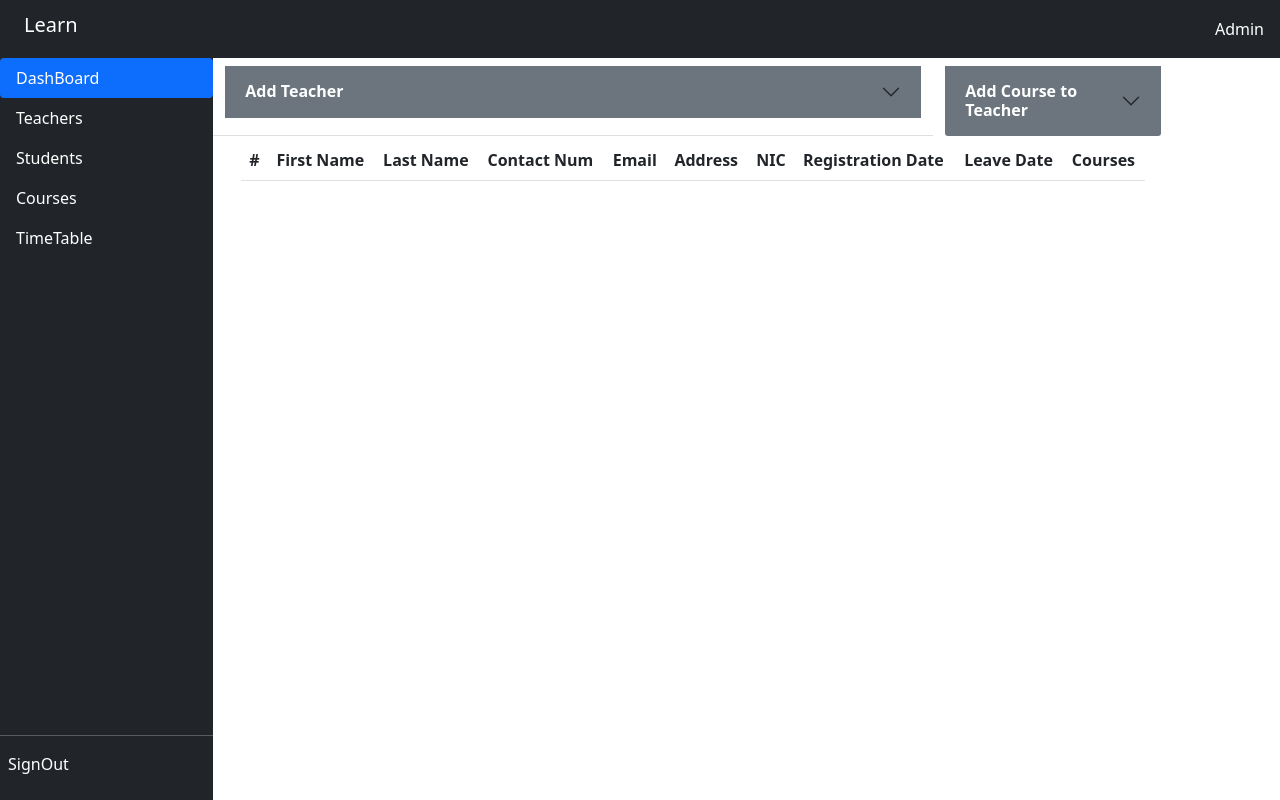
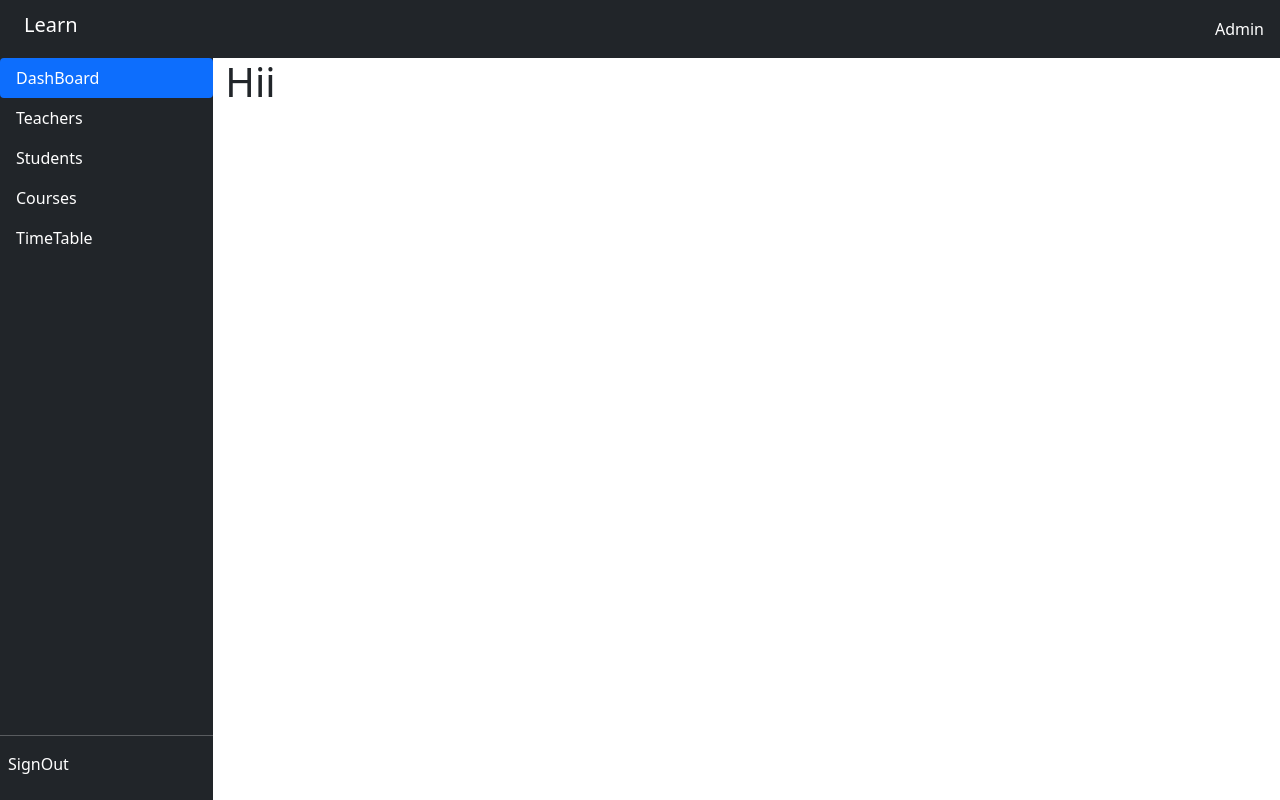
Before and after one commit to krishan30/Student-Management-System, a React (Create React App) app in the folder fe/: page /Admin/dashboard in a window 1280 px wide. Built offline with nearby package versions, Linux system fonts and the light colour scheme.

Commit message:
landing page changed

```diff
--- a/fe/src/App.js
+++ b/fe/src/App.js
@@ -1,34 +1,24 @@
 import React from "react";
-import { BrowserRouter as Router, Route, Routes } from "react-router-dom";
-import Teacher from "./pages/admin/adminTeacher";
-import AdminCourse from "./pages/admin/adminCourse";
-import AdminStudent from "./pages/admin/adminStudent";
-import AdminHeader from "./components/adminHeader";
-import Sidebar from "./components/adminSideBar";
-import AdminTeacher from "./pages/admin/adminTeacher";
-import AdminTimeTable from "./pages/admin/adminTimeTable";
+import {
+  BrowserRouter as Router,
+  Routes,
+  Route,
+  Navigate,
+} from "react-router-dom";
+import AdminLanding from "./pages/admin/adminLanding";
 import "./App.css";
 import "bootstrap/dist/css/bootstrap.css";
-
 
 function App() {
   return (
     <Router>
-        <AdminHeader />
-      <div className="row m-0">
-        <div className="col-2 p-0">
-          <Sidebar />
-        </div>
-        <div className="col-9">
-          <Routes>
-            <Route path="/Admin/dashboard" element={<Teacher />} />
-            <Route path="/Admin/teacher" element={<AdminTeacher />} />
-            <Route path="/Admin/course" element={<AdminCourse />} />
-            <Route path="/Admin/student" element={<AdminStudent />} />
-            <Route path="/Admin/timetable" element={<AdminTimeTable />} />
-          </Routes>
-        </div>
-      </div>
+      <Routes>
+        <Route path="/Admin/*" element={<AdminLanding />} />
+        <Route
+          path="/Admin"
+          element={<Navigate to="/Admin/dashboard" replace />}
+        />
+      </Routes>
     </Router>
   );
 }
--- a/fe/src/components/adminHeader.jsx
+++ b/fe/src/components/adminHeader.jsx
@@ -3,7 +3,7 @@ import React from "react";
 const AdminHeader = () => {
   return (
     <nav className="navbar navbar-expand-lg  bg-dark">
-      <a className="navbar-brand h1 mx-4 text-white" href="#">
+      <a className="navbar-brand h1 mx-4 text-white" href="/Admin">
         Learn
       </a>
       <button
--- /dev/null
+++ b/fe/src/pages/admin/adminDashboard.jsx
@@ -0,0 +1,11 @@
+import React from "react";
+
+const AdminDashboard = () => {
+  return (
+<div>
+    <h1>Hii</h1>
+</div>
+  );
+};
+
+export default AdminDashboard;
--- /dev/null
+++ b/fe/src/pages/admin/adminLanding.jsx
@@ -0,0 +1,33 @@
+import React from "react";
+import { Route, Routes } from "react-router-dom";
+import AdminCourse from "./adminCourse";
+import AdminStudent from "./adminStudent";
+import AdminHeader from "../../components/adminHeader";
+import Sidebar from "../../components/adminSideBar";
+import AdminTeacher from "./adminTeacher";
+import AdminTimeTable from "./adminTimeTable";
+import AdminDashboard from "./adminDashboard";
+
+const AdminLanding = () => {
+  return (
+    <div>
+      <AdminHeader />
+      <div className="row m-0">
+        <div className="col-2 p-0">
+          <Sidebar />
+        </div>
+        <div className="col-9">
+          <Routes>
+            <Route path="/dashboard" element={<AdminDashboard />} />
+            <Route path="/teacher" element={<AdminTeacher />} />
+            <Route path="/course" element={<AdminCourse />} />
+            <Route path="/student" element={<AdminStudent />} />
+            <Route path="/timetable" element={<AdminTimeTable />} />
+          </Routes>
+        </div>
+      </div>
+    </div>
+  );
+};
+
+export default AdminLanding;
```
Also changed, not shown: fe/src/components/adminLanding.jsx (deleted, +0 -15 lines).
